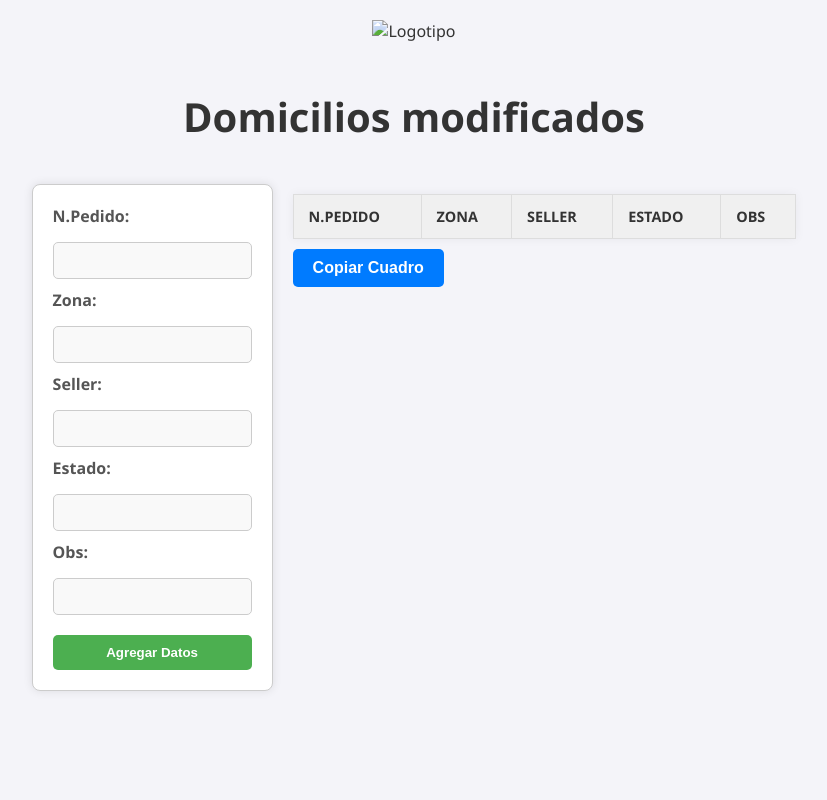
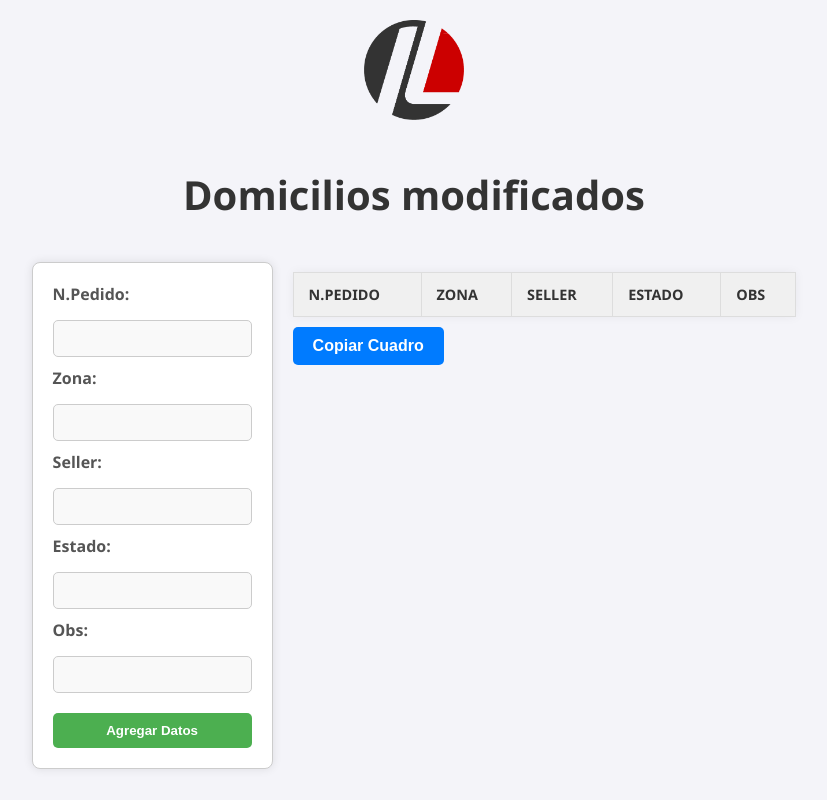
Before and after one commit to fedefullone/intra1, a plain HTML site: page index.html in a window 1280 px wide. Shown: the whole page, without its empty margins (226-1053 px from the left). Drawn offline with Linux system fonts and the light colour scheme.

Commit message:
Add files via upload

```diff
--- a/index.html
+++ b/index.html
@@ -5,11 +5,11 @@
     <meta http-equiv="X-UA-Compatible" content="IE=edge">
     <meta name="viewport" content="width=device-width, initial-scale=1.0">
     <title>Cajon Revision</title>
-    <link rel="icon" href="images/intra.png" type="image/png">
+    <link rel="icon" href="intra.png" type="image/png">
     <link rel="stylesheet" href="style.css">
 </head>
 <body>
-    <img src="images/intra.png" alt="Logotipo" class="logo">
+    <img src="intra.png" alt="Logotipo" class="logo">
     <h1>Domicilios modificados</h1>
 
     <!-- Contenedor para el formulario y la tabla -->
```
